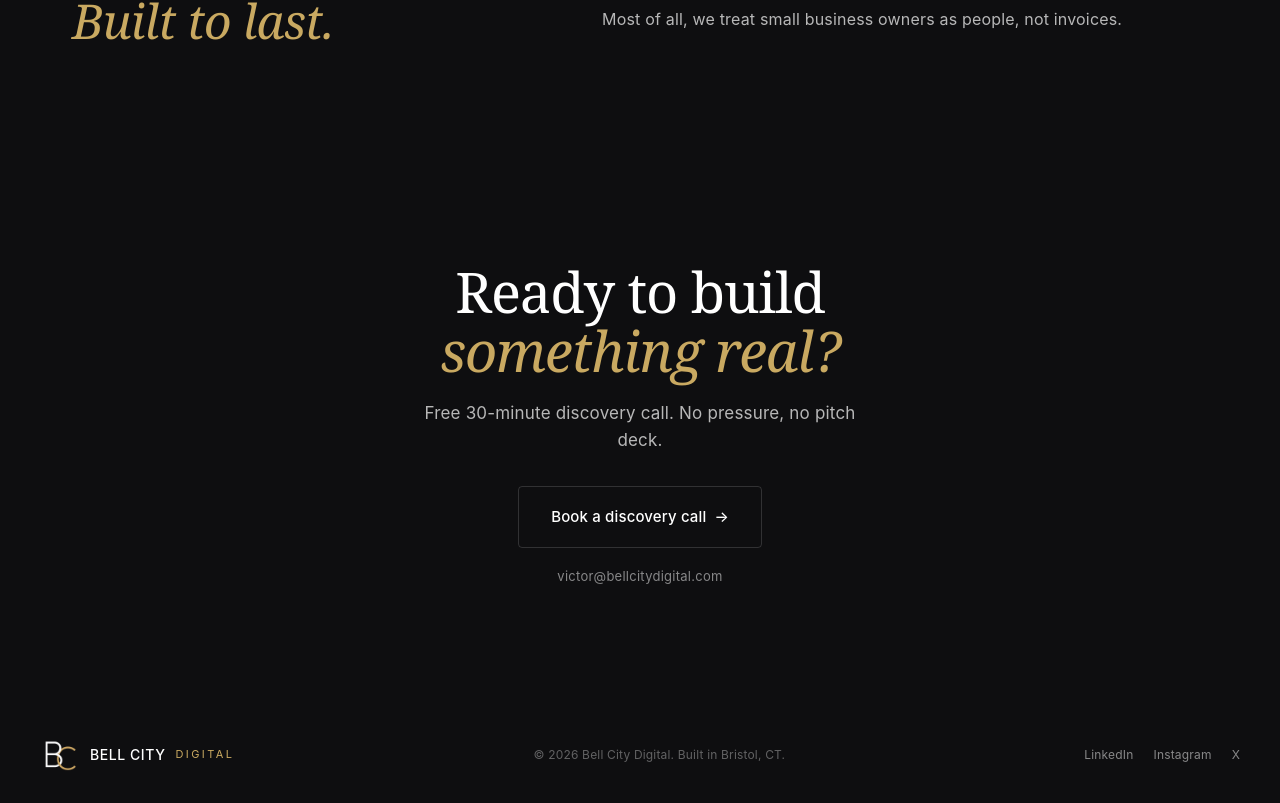
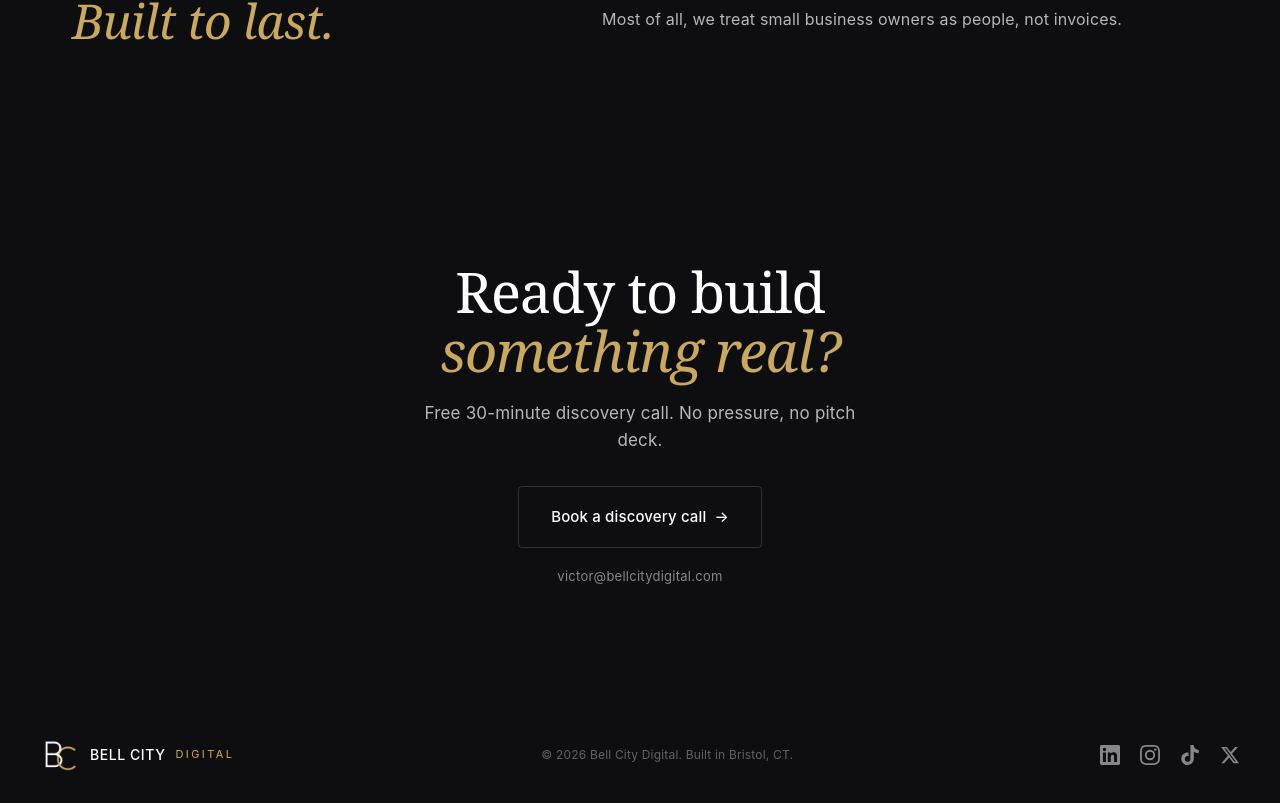
Before and after one commit to PC-Vic/Bell-City-Digital, a React (Vite) app: page / in a window 1280 px wide. Shown: the part 3415-4218 px from the top of the page. Built offline with nearby package versions, Linux system fonts and the light colour scheme.

Commit message:
Added Social Media SVGS Into the footer.

```diff
--- a/src/pages/Home.css
+++ b/src/pages/Home.css
@@ -865,13 +865,19 @@ a {
 
 .bcd-footer__social {
   display: flex;
+  align-items: center;
   gap: 20px;
-  font-size: 12px;
   color: var(--text-tertiary);
 }
 
 .bcd-footer__social a {
+  display: flex;
   transition: color 0.2s var(--ease-out);
+}
+
+.bcd-footer__social svg {
+  width: 20px;
+  height: 20px;
 }
 
 .bcd-footer__social a:hover {
--- a/src/pages/Home.jsx
+++ b/src/pages/Home.jsx
@@ -448,9 +448,26 @@ function Footer() {
           © {new Date().getFullYear()} Bell City Digital. Built in Bristol, CT.
         </div>
         <div className="bcd-footer__social">
-          <a href="#">LinkedIn</a>
-          <a href="#">Instagram</a>
-          <a href="#">X</a>
+          <a href="https://www.linkedin.com/in/dev-victor-nieves" target="_blank" rel="noopener noreferrer" aria-label="LinkedIn">
+            <svg viewBox="0 0 24 24" fill="currentColor" aria-hidden="true" focusable="false">
+              <path d="M20.447 20.452h-3.554v-5.569c0-1.328-.027-3.037-1.852-3.037-1.853 0-2.136 1.445-2.136 2.939v5.667H9.351V9h3.414v1.561h.046c.477-.9 1.637-1.85 3.37-1.85 3.601 0 4.267 2.37 4.267 5.455v6.286zM5.337 7.433c-1.144 0-2.063-.926-2.063-2.065 0-1.138.92-2.063 2.063-2.063 1.14 0 2.064.925 2.064 2.063 0 1.139-.925 2.065-2.064 2.065zm1.782 13.019H3.555V9h3.564v11.452zM22.225 0H1.771C.792 0 0 .774 0 1.729v20.542C0 23.227.792 24 1.771 24h20.451C23.2 24 24 23.227 24 22.271V1.729C24 .774 23.2 0 22.225 0z" />
+            </svg>
+          </a>
+          <a href="https://www.instagram.com/bellcitydigital/" target="_blank" rel="noopener noreferrer" aria-label="Instagram">
+            <svg viewBox="0 0 24 24" fill="currentColor" aria-hidden="true" focusable="false">
+              <path d="M12 2.163c3.204 0 3.584.012 4.85.07 3.252.148 4.771 1.691 4.919 4.919.058 1.265.069 1.645.069 4.849 0 3.205-.012 3.584-.069 4.849-.149 3.225-1.664 4.771-4.919 4.919-1.266.058-1.644.07-4.85.07-3.204 0-3.584-.012-4.849-.07-3.26-.149-4.771-1.699-4.919-4.92-.058-1.265-.07-1.644-.07-4.849 0-3.204.013-3.583.07-4.849.149-3.227 1.664-4.771 4.919-4.919 1.266-.057 1.645-.069 4.849-.069zM12 0C8.741 0 8.333.014 7.053.072 2.695.272.273 2.69.073 7.052.014 8.333 0 8.741 0 12c0 3.259.014 3.668.072 4.948.2 4.358 2.618 6.78 6.98 6.98C8.333 23.986 8.741 24 12 24c3.259 0 3.668-.014 4.948-.072 4.354-.2 6.782-2.618 6.979-6.98.059-1.28.073-1.689.073-4.948 0-3.259-.014-3.667-.072-4.947-.196-4.354-2.617-6.78-6.979-6.98C15.668.014 15.259 0 12 0zm0 5.838a6.162 6.162 0 100 12.324 6.162 6.162 0 000-12.324zM12 16a4 4 0 110-8 4 4 0 010 8zm6.406-11.845a1.44 1.44 0 100 2.881 1.44 1.44 0 000-2.881z" />
+            </svg>
+          </a>
+          <a href="https://www.tiktok.com/@bellcitydigital" target="_blank" rel="noopener noreferrer" aria-label="TikTok">
+            <svg viewBox="0 0 24 24" fill="currentColor" aria-hidden="true" focusable="false">
+              <path d="M12.525.02c1.31-.02 2.61-.01 3.91-.02.08 1.53.63 3.09 1.75 4.17 1.12 1.11 2.7 1.62 4.24 1.79v4.03c-1.44-.05-2.89-.35-4.2-.97-.57-.26-1.1-.59-1.62-.93-.01 2.92.01 5.84-.02 8.75-.08 1.4-.54 2.79-1.35 3.94-1.31 1.92-3.58 3.17-5.91 3.21-1.43.08-2.86-.31-4.08-1.03-2.02-1.19-3.44-3.37-3.65-5.71-.02-.5-.03-1-.01-1.49.18-1.9 1.12-3.72 2.58-4.96 1.66-1.44 3.98-2.13 6.15-1.72.02 1.48-.04 2.96-.04 4.44-.99-.32-2.15-.23-3.02.37-.63.41-1.11 1.04-1.36 1.75-.21.51-.15 1.07-.14 1.61.24 1.64 1.82 3.02 3.5 2.87 1.12-.01 2.19-.66 2.77-1.61.19-.33.4-.67.41-1.06.1-1.79.06-3.57.07-5.36.01-4.03-.01-8.05.02-12.07z" />
+            </svg>
+          </a>
+          <a href="#" aria-label="X">
+            <svg viewBox="0 0 24 24" fill="currentColor" aria-hidden="true" focusable="false">
+              <path d="M18.244 2.25h3.308l-7.227 8.26 8.502 11.24H16.17l-5.214-6.817L4.99 21.75H1.68l7.73-8.835L1.254 2.25H8.08l4.713 6.231zm-1.161 17.52h1.833L7.084 4.126H5.117z" />
+            </svg>
+          </a>
         </div>
       </div>
     </footer>
```
